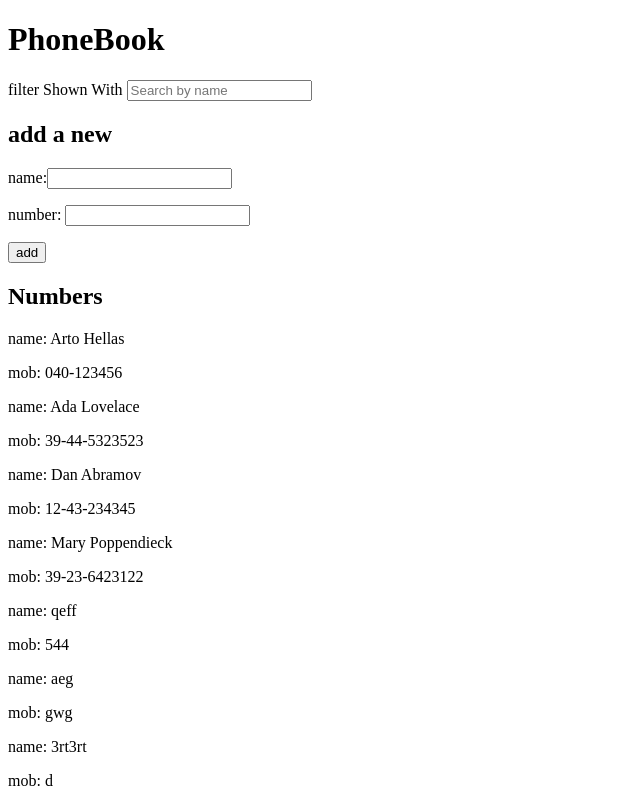
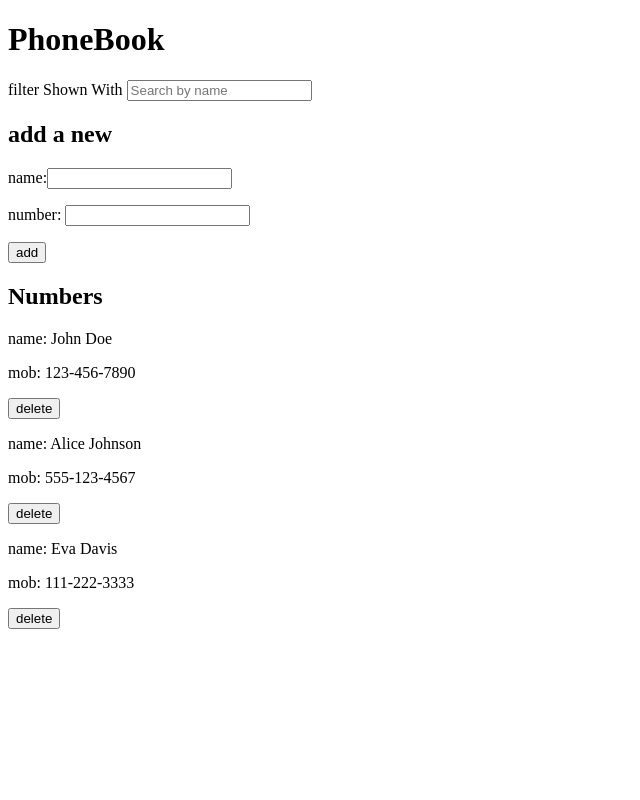
Before and after one commit to Chinmaya255696/full-stack-open-2023, a React (Vite) app in the folder part2/PhoneBook/: page / in a window 1280 px wide. Shown: the top 800 px of the page, without its empty margins (0-640 px from the left). Built offline with nearby package versions, Linux system fonts and the light colour scheme; data requests are answered from the project's data file.

Commit message:
Completed Ex-https://github.com/Chinmaya255696/full-stack-open-2023.git

```diff
--- a/part2/PhoneBook/db.json
+++ b/part2/PhoneBook/db.json
@@ -1,59 +1,19 @@
 {
   "persons": [
     {
-      "name": "Arto Hellas",
-      "number": "040-123456",
-      "id": 1
+      "id": 1,
+      "name": "John Doe",
+      "mob": "123-456-7890"
     },
     {
-      "name": "Ada Lovelace",
-      "number": "39-44-5323523",
-      "id": 2
-    },
-    {
-      "name": "Dan Abramov",
-      "number": "12-43-234345",
-      "id": 3
-    },
-    {
-      "name": "Mary Poppendieck",
-      "number": "39-23-6423122",
-      "id": 4
+      "id": 3,
+      "name": "Alice Johnson",
+      "mob": "555-123-4567"
     },
     {
       "id": 5,
-      "name": "qeff",
-      "number": "544"
-    },
-    {
-      "id": 6,
-      "name": "aeg",
-      "number": "gwg"
-    },
-    {
-      "id": 7,
-      "name": "3rt3rt",
-      "number": "d"
-    },
-    {
-      "id": 8,
-      "name": "qfq",
-      "number": "qfef"
-    },
-    {
-      "id": 9,
-      "name": "Chinmaya",
-      "number": "79236548"
-    },
-    {
-      "id": 10,
-      "name": "Chinu",
-      "number": "25665"
-    },
-    {
-      "id": 11,
-      "name": "chinu",
-      "number": "6544"
+      "name": "Eva Davis",
+      "mob": "111-222-3333"
     }
   ]
 }
--- a/part2/PhoneBook/src/App.jsx
+++ b/part2/PhoneBook/src/App.jsx
@@ -84,8 +84,7 @@ console.log("render", persons.length, "persons");
         handleSetNewNumber={handleSetNewNumber}
       />
       <h2>Numbers</h2>
-      <Persons persons={filteredPersons} />
-      <button>delete</button>
+      <Persons persons={filteredPersons} setPersons={setPersons} />
     </>
   );
 }
--- /dev/null
+++ b/part2/PhoneBook/src/components/DeleteButton.jsx
@@ -0,0 +1,19 @@
+import React from 'react'
+
+const DeleteButton = ({id,onDelete}) => {
+
+    const handleDelete = () => {
+        const confirmed = window.confirm('Are you want to delete this entry?');
+     if(confirmed) {
+        onDelete(id);
+     }
+
+    }
+  return (
+    <button onClick={handleDelete}>
+        delete
+    </button>
+  )
+}
+
+export default DeleteButton;
--- a/part2/PhoneBook/src/components/Persons.jsx
+++ b/part2/PhoneBook/src/components/Persons.jsx
@@ -1,14 +1,27 @@
 
 
 import React from "react";
+import DeleteButton from "./DeleteButton";
+import axios from "axios";
 
-const Persons = ({ persons }) => {
+const Persons = ({ persons, setPersons}) => {
+
+  const handleDelete = async (id) => {
+  try{
+   await axios.delete(`http://localhost:3000/persons/${id}`)
+   setPersons(persons.filter(person => person.id !== id))
+  }catch(error){
+    console.error("Error deleting Entries:", error);
+  }
+  }
+
   return (
     <div>
       {persons.map((person) => (
         <div key={person.id}>
           <p>name: {person.name}</p>
-          <p>mob: {person.number}</p>
+          <p>mob: {person.mob}</p>
+         <DeleteButton id={person.id} onDelete={() => handleDelete(person.id)}/>
         </div>
       ))}
     </div>
```
